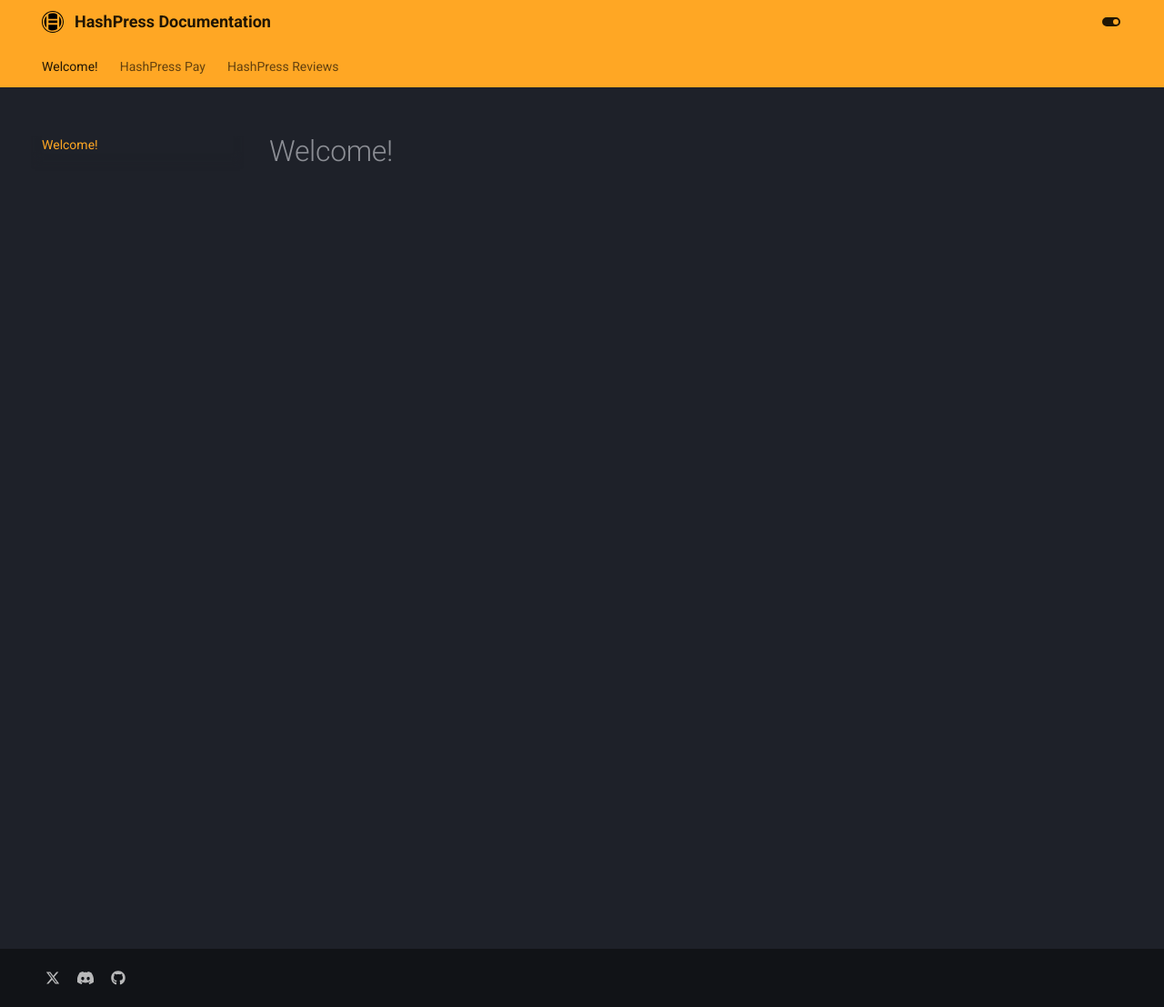
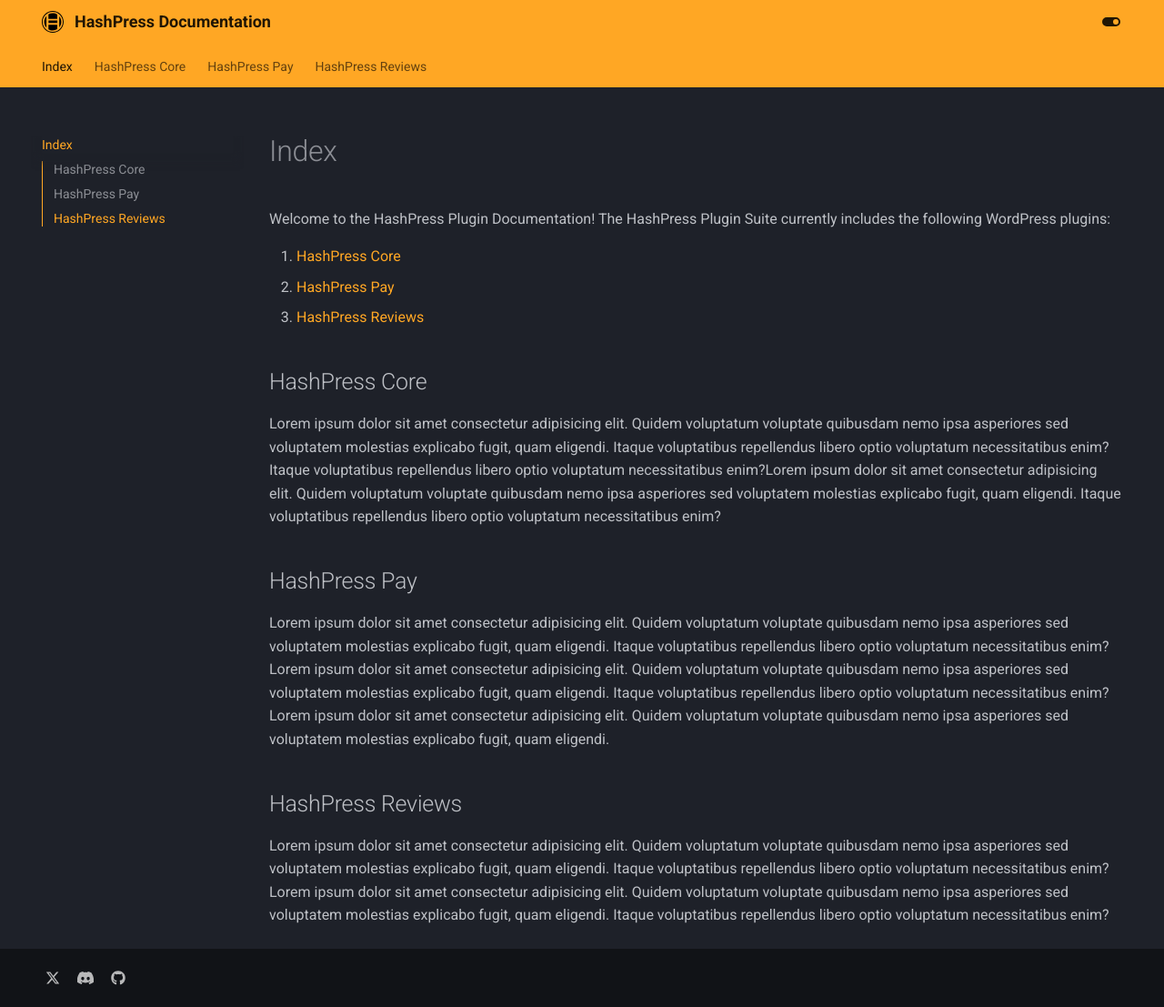
Before and after one commit to louweal/hashpress-docs, an MkDocs documentation site: the page built from docs/index.md, in a window 1280 px wide and 1107 px high. Shown: the whole window at 91% size. Built offline with MkDocs 1.6.1 and Material for MkDocs 9.7.7, drawn with Linux system fonts in a browser that asks for light colours.

Commit message:
update docs

```diff
--- a/docs/index.md
+++ b/docs/index.md
@@ -1 +1,19 @@
-# Welcome!
+# Index
+
+Welcome to the HashPress Plugin Documentation! The HashPress Plugin Suite currently includes the following WordPress plugins:
+
+1. [HashPress Core](/hashpress-core)
+2. [HashPress Pay](/hashpress-pay)
+3. [HashPress Reviews](/hashpress-reviews)
+
+## HashPress Core
+
+Lorem ipsum dolor sit amet consectetur adipisicing elit. Quidem voluptatum voluptate quibusdam nemo ipsa asperiores sed voluptatem molestias explicabo fugit, quam eligendi. Itaque voluptatibus repellendus libero optio voluptatum necessitatibus enim? Itaque voluptatibus repellendus libero optio voluptatum necessitatibus enim?Lorem ipsum dolor sit amet consectetur adipisicing elit. Quidem voluptatum voluptate quibusdam nemo ipsa asperiores sed voluptatem molestias explicabo fugit, quam eligendi. Itaque voluptatibus repellendus libero optio voluptatum necessitatibus enim?
+
+## HashPress Pay
+
+Lorem ipsum dolor sit amet consectetur adipisicing elit. Quidem voluptatum voluptate quibusdam nemo ipsa asperiores sed voluptatem molestias explicabo fugit, quam eligendi. Itaque voluptatibus repellendus libero optio voluptatum necessitatibus enim?Lorem ipsum dolor sit amet consectetur adipisicing elit. Quidem voluptatum voluptate quibusdam nemo ipsa asperiores sed voluptatem molestias explicabo fugit, quam eligendi. Itaque voluptatibus repellendus libero optio voluptatum necessitatibus enim?Lorem ipsum dolor sit amet consectetur adipisicing elit. Quidem voluptatum voluptate quibusdam nemo ipsa asperiores sed voluptatem molestias explicabo fugit, quam eligendi.
+
+## HashPress Reviews
+
+Lorem ipsum dolor sit amet consectetur adipisicing elit. Quidem voluptatum voluptate quibusdam nemo ipsa asperiores sed voluptatem molestias explicabo fugit, quam eligendi. Itaque voluptatibus repellendus libero optio voluptatum necessitatibus enim?Lorem ipsum dolor sit amet consectetur adipisicing elit. Quidem voluptatum voluptate quibusdam nemo ipsa asperiores sed voluptatem molestias explicabo fugit, quam eligendi. Itaque voluptatibus repellendus libero optio voluptatum necessitatibus enim?
```
Also changed, not shown: docs/hashpress-core.md (added, +41 -0 lines), docs/hashpress-pay.md (added, +73 -0 lines), docs/pay.md (deleted, +0 -113 lines), docs/assets/admin-settings.png (added), docs/assets/connect-button.png (added), docs/assets/gutenberg-block.png (added), docs/assets/transaction-button-with-input.png (added), docs/assets/transaction-button.png (added), docs/assets/woocommerce-admin.png (added), docs/hashpress-reviews.md (renamed from docs/reviews.md).
